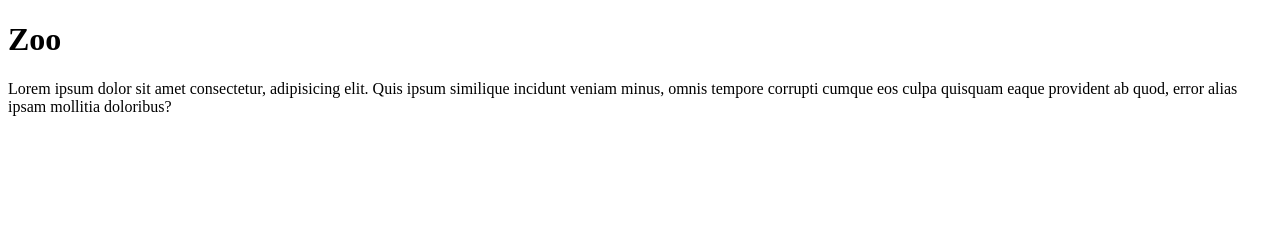
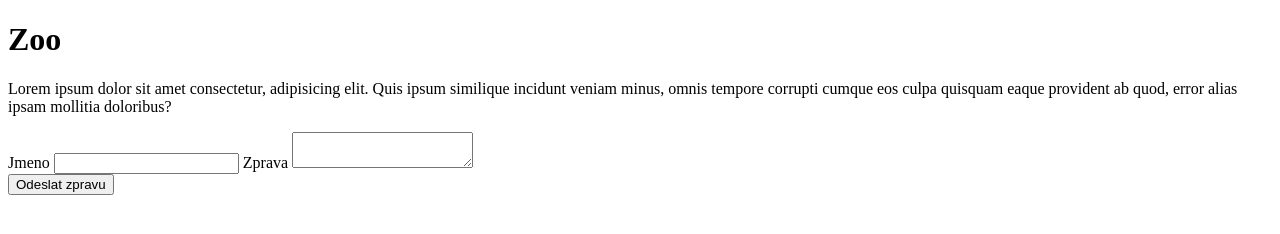
Before and after one commit to vmatejcek/git-minikurz, a plain HTML site: page index.html in a window 1280 px wide. Drawn offline with Linux system fonts and the light colour scheme.

Commit message:
prida kontaktni formular

```diff
--- a/index.html
+++ b/index.html
@@ -9,5 +9,15 @@
     <h1>Zoo</h1>
 
     <p>Lorem ipsum dolor sit amet consectetur, adipisicing elit. Quis ipsum similique incidunt veniam minus, omnis tempore corrupti cumque eos culpa quisquam eaque provident ab quod, error alias ipsam mollitia doloribus?</p>
+
+    <form action="" method="post">
+        <label for="">Jmeno</label>
+        <input type="text" name="jmeno" id="">
+        <label for="">Zprava</label>
+        <textarea name="zprava" id=""></textarea>
+        <br>
+        <button name="zprava-submit">Odeslat zpravu</button>
+    </form>
+
 </body>
 </html>
```
